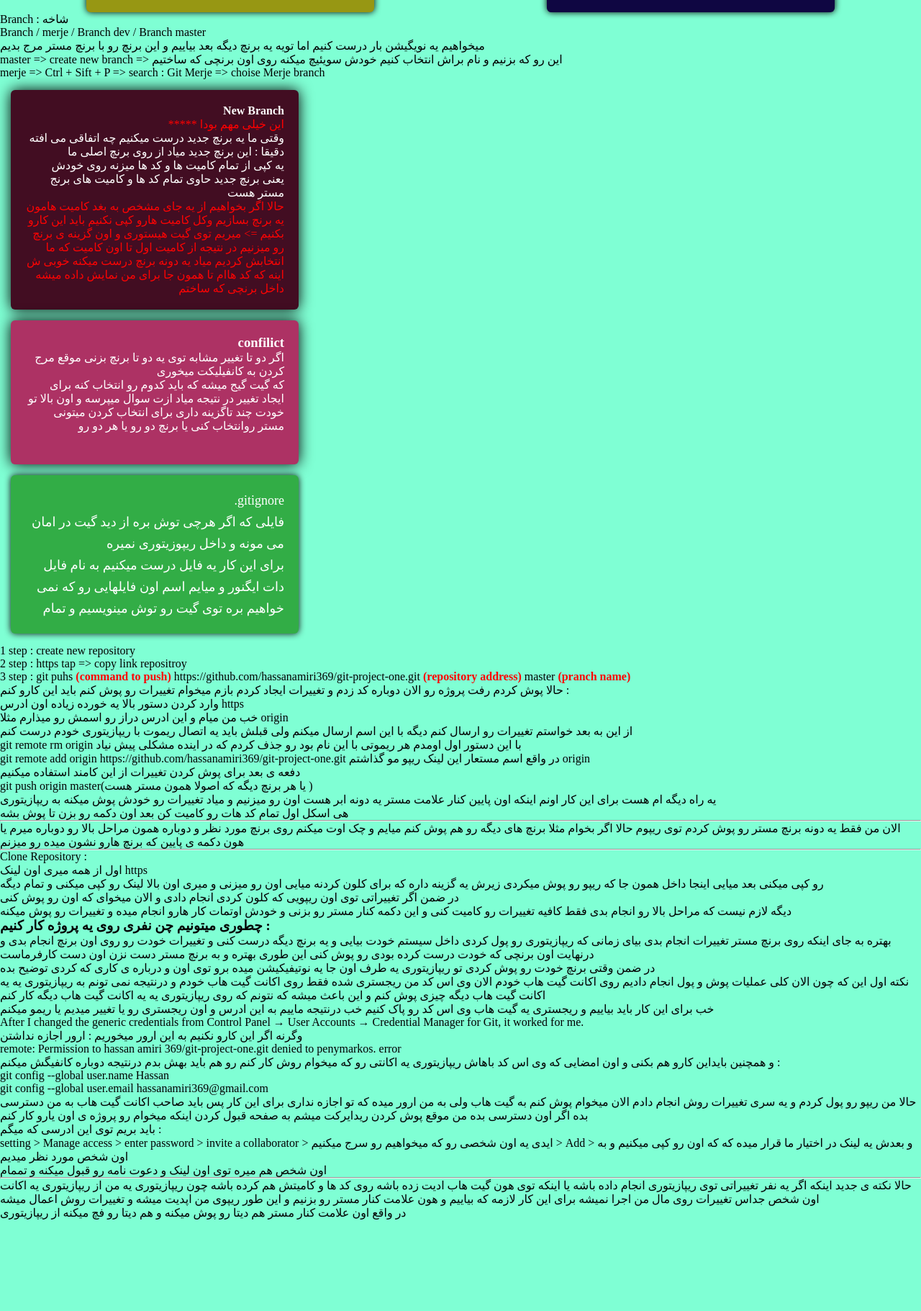
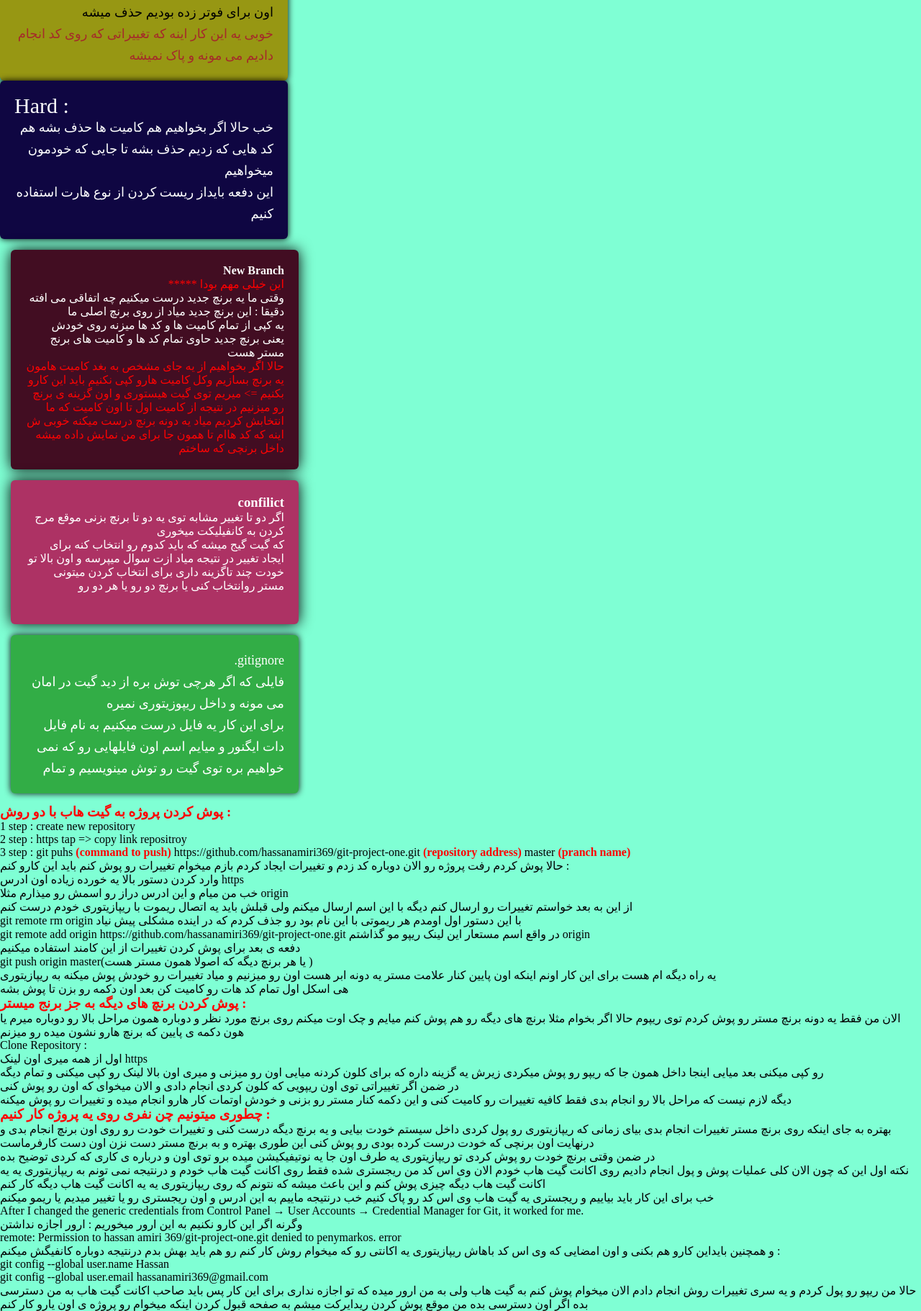
Before and after one commit to hassanamiri369/git-project-one, a website: page index.html in a window 1280 px wide. Shown: the part 979-2800 px from the top of the page at 72% size. Before the commit the page ends 2673 px from the top, so only its background shows below. Drawn offline with Linux system fonts and the light colour scheme.

Commit message:
added new class for div

```diff
--- a/index.html
+++ b/index.html
@@ -54,7 +54,33 @@
     </p>
     <p>از اون پایین هم میتونی بزنی روی ایکون مستر بعد چک اوت ش رو بزنی</p>
     <p>Discord change : برگردوندن تغییرات | ایکونش هم همون دومی یه س</p>
-    <div class="hard-soft-reste-commit-code">
+
+
+    <div class="branch">
+      <div>Branch : شاخه</div>
+      <div>Branch / merje / Branch dev / Branch master</div>
+      <div>
+        میخواهیم یه نویگیشن بار درست کنیم اما تویه یه برنچ دیگه بعد بیاییم و این
+        برنچ رو با برنچ مستر مرج بدیم
+      </div>
+      <div>
+        master => create new branch => این رو که بزنیم و نام براش انتخاب کنیم
+        خودش سویئیچ میکنه روی اون برنچی که ساختیم
+      </div>
+      <div>
+        merje => Ctrl + Sift + P => search : Git Merje => choise Merje branch
+      </div>
+  </div>
+<hr/>
+    <!-- <div class="hard-soft-reste-commit-code">
+
+
+
+
+    </div> -->
+
+    <div class="all-div-main">
+
       <div class="soft-commit">
         <p style="font-size: 30px; text-align: start">soft :</p>
         <p>
@@ -85,22 +111,6 @@
 
 
 
-    </div>
-    <div class="branch">
-        <div>Branch : شاخه</div>
-        <div>Branch / merje / Branch dev / Branch master</div>
-        <div>
-          میخواهیم یه نویگیشن بار درست کنیم اما تویه یه برنچ دیگه بعد بیاییم و این
-          برنچ رو با برنچ مستر مرج بدیم
-        </div>
-        <div>
-          master => create new branch => این رو که بزنیم و نام براش انتخاب کنیم
-          خودش سویئیچ میکنه روی اون برنچی که ساختیم
-        </div>
-        <div>
-          merje => Ctrl + Sift + P => search : Git Merje => choise Merje branch
-        </div>
-    </div>
   <div class="new-branch">
       <p><strong>New Branch</strong></p>
       <p style="color: red;">***** این خیلی مهم بودا</p>
@@ -137,6 +147,7 @@
   </div>
 
   <div class="push-project-to-github">
+    <h3 style="color: red;">پوش کردن پروژه به گیت هاب با دو روش : </h3>
       <p>1 step : create new repository</p>
       <p>2 step : https tap => copy link repositroy</p>
       <p>3 step : git puhs <strong style="color:red;">(command to push)</strong> https://github.com/hassanamiri369/git-project-one.git <strong style="color:red;" >(repository address)</strong> master <strong style="color:red;">(pranch name)</strong></p>
@@ -159,13 +170,14 @@
         و میاد تغییرات رو خودش پوش میکنه به ریپازیتوری
       </p>
       <p>هی اسکل اول تمام کد هات رو کامیت کن بعد اون دکمه رو بزن تا پوش بشه </p>
-        <hr/>
+
+      <h3 style="color: red;">پوش کردن برنچ های دیگه به جز برنج میستر : </h3>
       <p>الان من فقط یه دونه برنچ مستر رو پوش کردم توی ریپوم حالا اگر بخوام مثلا
         برنچ های دیگه رو هم پوش کنم میایم و چک اوت میکنم روی برنچ مورد نظر و دوباره همون مراحل بالا رو دوباره میرم
         یا هون دکمه ی پایین که برنچ هارو نشون میده رو میزنم
       </p>
   </div>
-    <hr/>
+
   <div class="clone-repository">
     <p>Clone Repository : </p>
     <p>اول از همه میری اون لینک https </p>
@@ -179,8 +191,8 @@
     </p>
   </div>
 
-    <div class="contect-to-onther-porject"></div>
-    <h3> چطوری میتونیم چن نفری روی یه پروژه کار کنیم : </h3>
+  <div class="contect-to-onther-porject">
+    <h3 style="color:red;"> چطوری میتونیم چن نفری روی یه پروژه کار کنیم : </h3>
   <p>بهتره به جای اینکه روی برنچ مستر تغییرات انجام بدی بیای زمانی که ریپازیتوری رو پول کردی داخل
     سیستم خودت بیایی و یه برنچ دیگه درست کنی و تغییرات خودت رو روی اون برنچ انجام بدی و درنهایت اون
     برنچی که خودت درست کرده بودی رو پوش کنی این طوری بهتره و به برنچ مستر دست نزن اون  دست کارفرماست
@@ -210,18 +222,27 @@
     اگر اون دسترسی بده من موقع پوش کردن ریدایرکت میشم به صفحه قبول کردن اینکه میخوام رو پروژه ی اون یارو کار کنم
 
   </p>
-
-
   <p>باید بریم توی این ادرسی که میگم : </p>
   <p>setting   >   Manage access   >  enter password  > invite a collaborator  > ایدی یه اون شخصی رو که میخواهیم رو سرج میکنیم  >  Add  > و بعدش یه لینک در اختیار ما قرار میده که  که اون رو کپی میکنیم و به اون شخص مورد نظر میدیم  </p>
   <p>اون شخص هم میره توی اون لینک و دعوت نامه رو قبول میکنه و تممام </p>
-    <hr/>
+  </div>
+
+
+
+
+
+
+  <div class="fethc-changes-in-repo">
+    <h3 style="color:red;">گرفتن تغییراتی که در ریپو انجام شده و من روی سیستم ندارم : </h3>
     <p>حالا نکته ی جدید اینکه اگر یه نفر تغییراتی توی ریپازیتوری انجام داده باشه یا اینکه توی هون گیت هاب
       ادیت زده باشه روی کد ها و کامیتش هم کرده باشه
       چون ریپازیتوری یه من از ریپازیتوری یه اکانت اون شخص جداس تغییرات روی مال من اجرا نمیشه برای این کار
       لازمه که بیاییم و هون علامت کنار مستر رو بزنیم و این طور ریپوی من اپدیت میشه و تغییرات روش اعمال میشه
     </p>
     <p>در واقع اون علامت کنار مستر هم دیتا رو پوش میکنه و هم دیتا رو فچ میکنه از ریپازیتوری</p>
+  </div>
+    </div>
+
   </body>
 
 </html>
```
Lines whose indentation alone changed are shown as unchanged.
